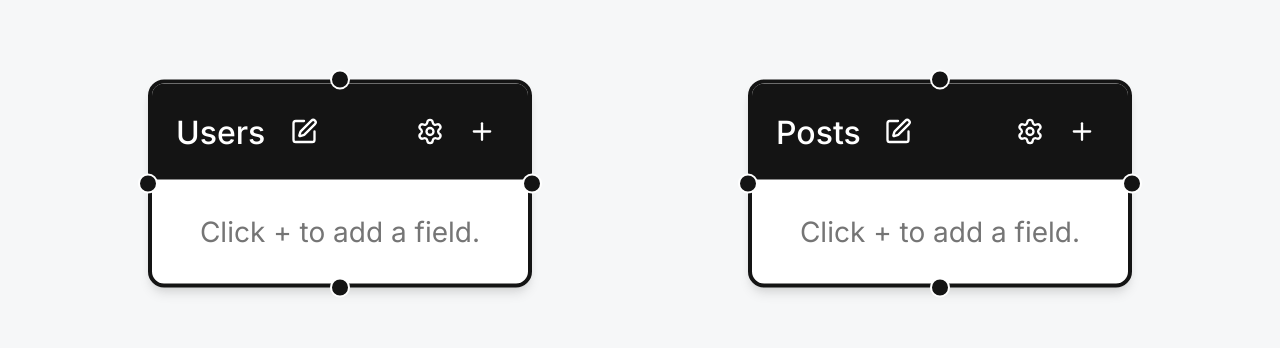
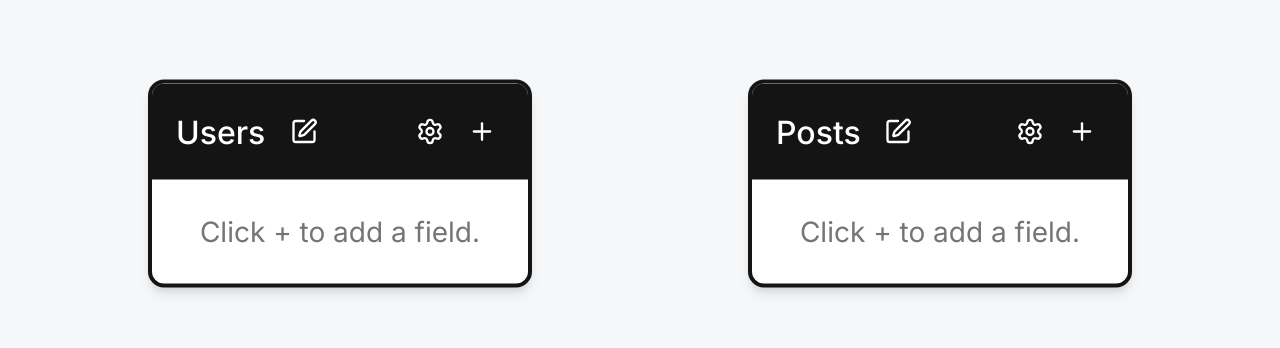
Before and after one commit to schemafy/schemafy, a React (Vite) app in the folder apps/frontend/: page /canvas in a window 1280 px wide. Shown: the part 249-597 px from the top of the page. Built offline with nearby package versions, Linux system fonts and the light colour scheme.

Commit message:
feat: add hover animation to Handle

```diff
--- a/apps/frontend/src/features/drawing/components/TableNode.tsx
+++ b/apps/frontend/src/features/drawing/components/TableNode.tsx
@@ -120,30 +120,58 @@ export const TableNode = ({
   };
 
   return (
-    <div className="bg-schemafy-bg border-2 border-schemafy-button-bg rounded-lg shadow-md min-w-48 overflow-hidden">
+    <div className="group bg-schemafy-bg border-2 border-schemafy-button-bg rounded-lg shadow-md min-w-48 overflow-hidden">
       <Handle
         type="target"
         position={Position.Top}
         id={`${id}-top-handle`}
-        style={{ background: '#141414', width: 10, height: 10 }}
+        style={{
+          background: '#141414',
+          width: 10,
+          height: 10,
+          opacity: 0,
+          transition: 'opacity 0.2s ease-in-out',
+        }}
+        className="group-hover:!opacity-100"
       />
       <Handle
         type="source"
         position={Position.Bottom}
         id={`${id}-bottom-handle`}
-        style={{ background: '#141414', width: 10, height: 10 }}
+        style={{
+          background: '#141414',
+          width: 10,
+          height: 10,
+          opacity: 0,
+          transition: 'opacity 0.2s ease-in-out',
+        }}
+        className="group-hover:!opacity-100"
       />
       <Handle
         type="target"
         position={Position.Left}
         id={`${id}-left-handle`}
-        style={{ background: '#141414', width: 10, height: 10 }}
+        style={{
+          background: '#141414',
+          width: 10,
+          height: 10,
+          opacity: 0,
+          transition: 'opacity 0.2s ease-in-out',
+        }}
+        className="group-hover:!opacity-100"
       />
       <Handle
         type="source"
         position={Position.Right}
         id={`${id}-right-handle`}
-        style={{ background: '#141414', width: 10, height: 10 }}
+        style={{
+          background: '#141414',
+          width: 10,
+          height: 10,
+          opacity: 0,
+          transition: 'opacity 0.2s ease-in-out',
+        }}
+        className="group-hover:!opacity-100"
       />
 
       <div className="bg-schemafy-button-bg text-schemafy-button-text p-3 flex items-center justify-between">
```
